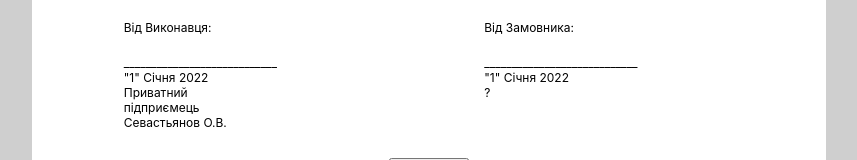
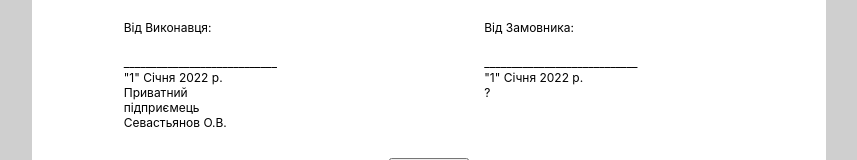
Before and after one commit to Alexey10031994/act, a React (Create React App) app: page / in a window 1280 px wide. Both pictures are taken after a click on the element "АКТ". Shown: the part 504-664 px from the top of the page, without its empty margins (211-1068 px from the left). Built offline with nearby package versions, Linux system fonts and the light colour scheme.

Commit message:
text added to componetnt: "Act"

```diff
--- a/src/components/Act.jsx
+++ b/src/components/Act.jsx
@@ -392,7 +392,7 @@ function Act() {
                     <p>Від Виконавця:</p>
                     <br />
                     <p>____________________________</p>
-                    <p>"{day}" {month} {year}</p>
+                    <p>"{day}" {month} {year} р.</p>
                     <p>Приватний підприємець</p>
                     <p>Севастьянов О.В.</p>
                 </div>
@@ -400,7 +400,7 @@ function Act() {
                     <p>Від Замовника:</p>
                     <br />
                     <p>____________________________</p>
-                    <p>"{day}" {month} {year}</p>
+                    <p>"{day}" {month} {year} р.</p>
                     <p>{name}</p>
                 </div>
 
```
